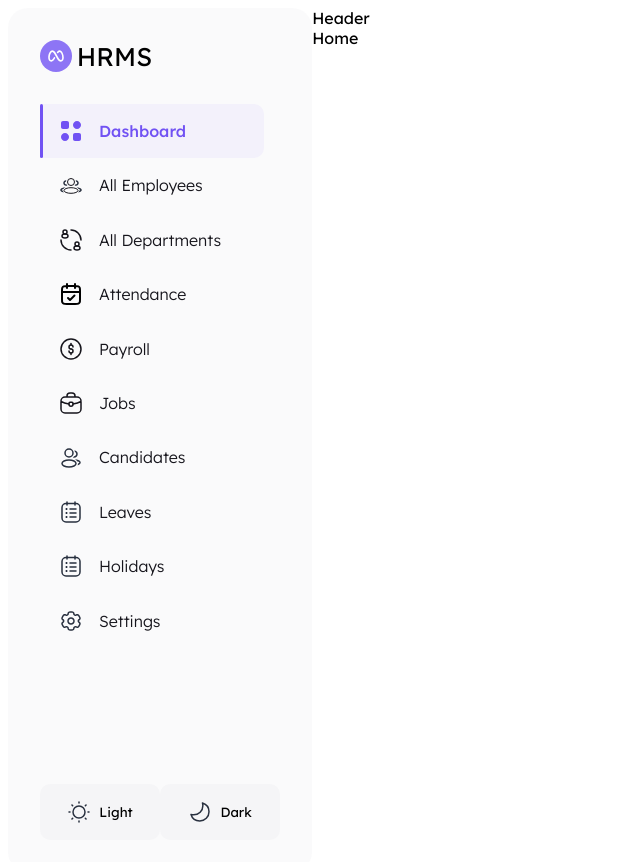
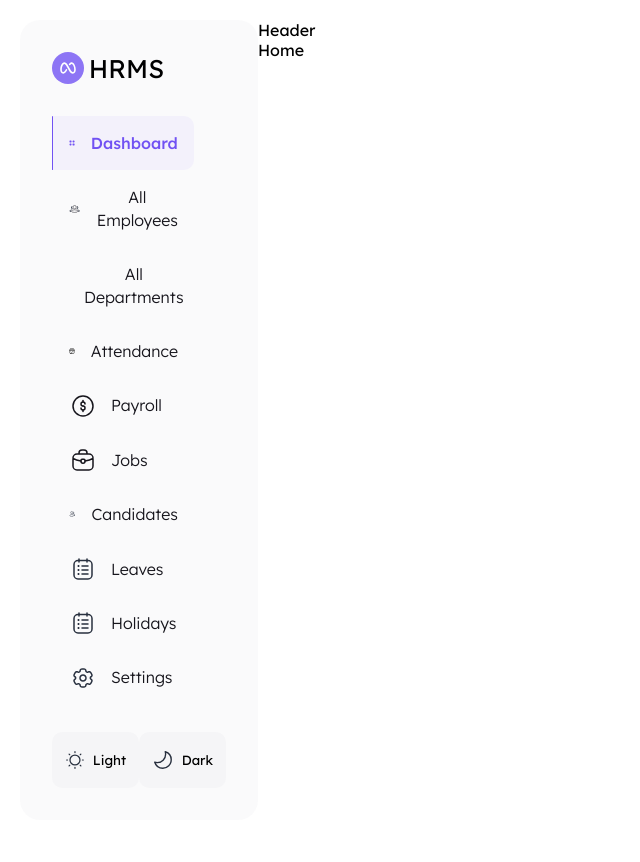
Before and after one commit to HamzaKhalifa1/Hr-Management-System, a React (Vite) app: page / in a window 1280 px wide. Shown: the top 862 px of the page, without its empty margins (0-640 px from the left). After the commit the page ends 828 px from the top, so only its background shows below. Built offline with nearby package versions, Linux system fonts and the light colour scheme.

Commit message:
Enhance page styling by adding box-sizing: border-box and adjusting margins

```diff
--- a/src/App.css
+++ b/src/App.css
@@ -1,3 +1,10 @@
+* {
+    box-sizing: border-box;
+}
+body {
+    margin-left: 20px;
+    margin-top: 20px;
+}
 :root {
     /* Primary Colors */
     --primary-100: #e6e2f8;
```
